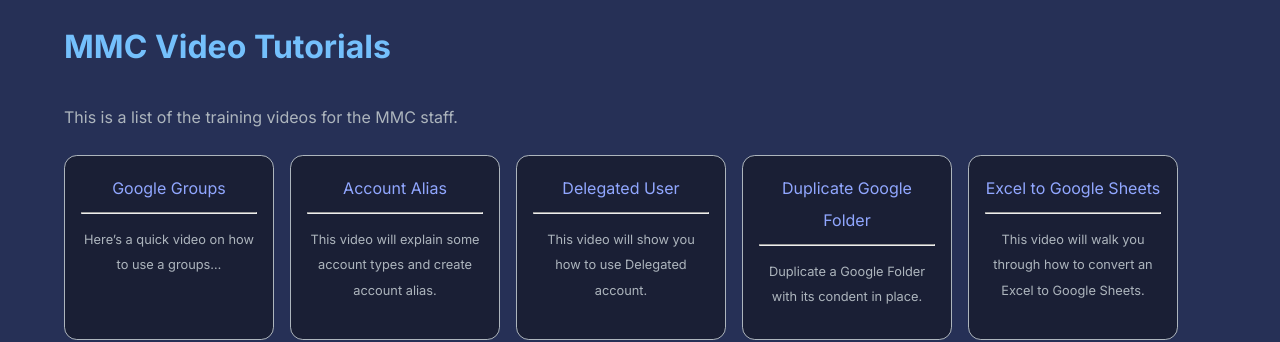
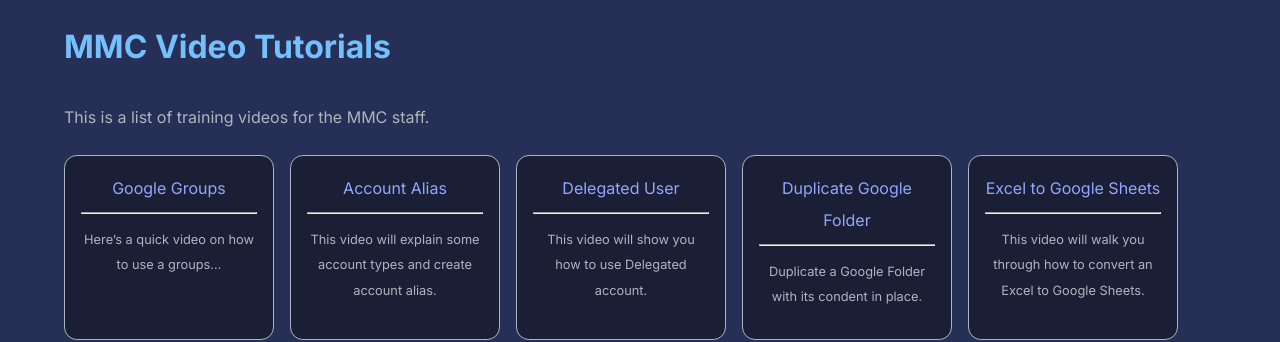
Before and after one commit to yong-lim/mmc-staff, a Jekyll site: the page built from index.md, in a window 1280 px wide. Shown: the part 132-474 px from the top of the page. Built offline with Jekyll 4.4.1, drawn with Linux system fonts in a browser that asks for light colours.

Commit message:
Fix grammar

```diff
--- a/_config.yml
+++ b/_config.yml
@@ -2,7 +2,7 @@
 author: Mercy Medical Center Cambodia - Yong Lim
 url: # root address of the site
 description: > # description of the site (multiple lines allowed)
-  This is a list of the training videos for the MMC staff.
+  This is a list of training videos for the MMC staff.
 
 favicon: "/MMC-logo.png" # relative path to site's favicon
 
```
